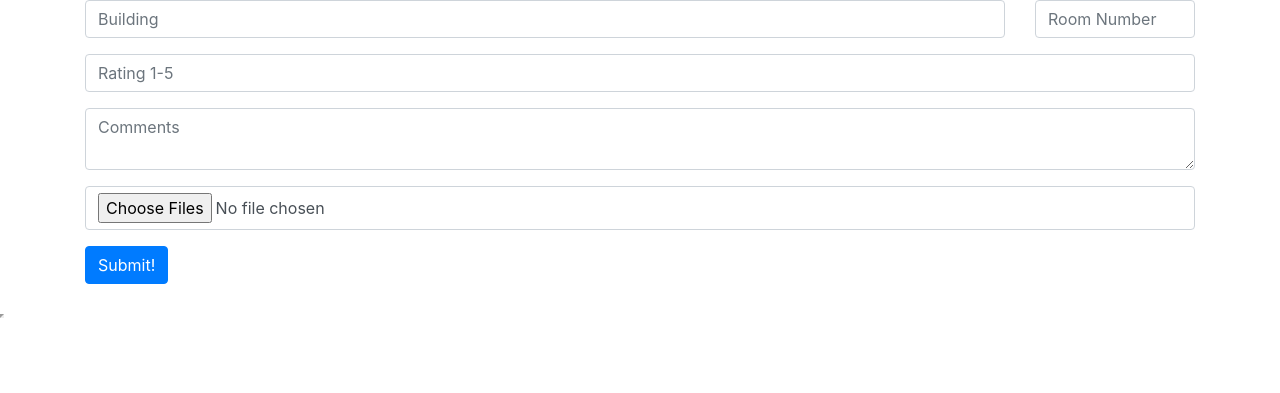
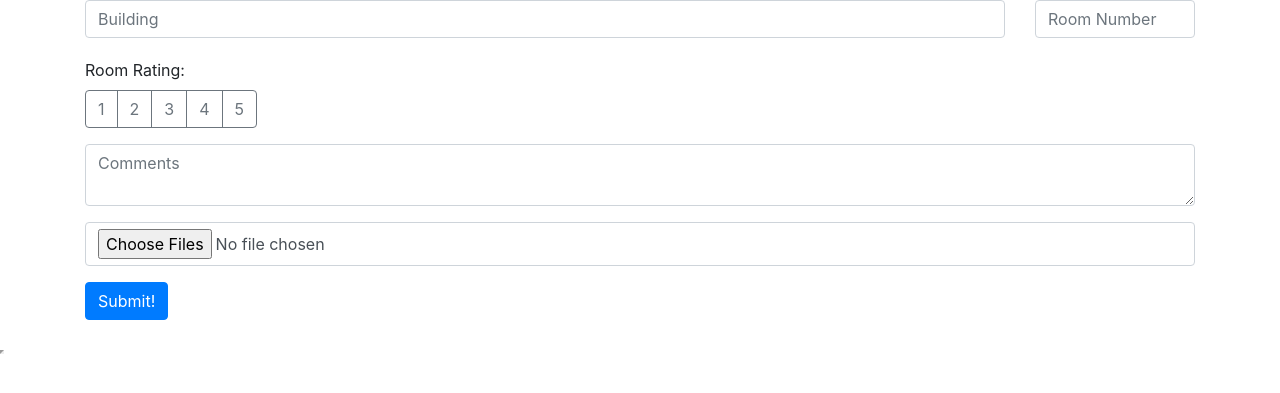
Before and after one commit to coolfan/ward, a Flask app: page /reviews_page in a window 1280 px wide. Shown: the part 76-469 px from the top of the page. Run offline with Flask 2, Linux system fonts and the light colour scheme; parts of the project's set-up code (start-up, migrations or seed data) failed here and were passed over; some libraries are stand-ins or nearby versions.

Commit message:
made the ratings use radio buttons on reviews_page.html

```diff
--- a/rooms/static/reviews_page.js
+++ b/rooms/static/reviews_page.js
@@ -5,10 +5,20 @@ $(document).ready(function() {
 		$.get("/query", {building: $("#building").val(), roomnum: $("#roomnum").val()}, function(data) {
 			if (data.length > 0) {
 				$("#roomid").val(data[0].id)
+
+				var rating = $("input[name=ratings-choice]:checked")
+				if (rating.length > 0) {
+					$("#rating").val(rating.attr("id").slice(3))
+				} else {
+					alert("Please select a rating.")
+				}
+
 				$("#review").submit()
 				$("#review")[0].reset()
+				$("input[name=ratings-choice]:checked").removeAttr("checked")
+				$("label").removeClass("active")
 			} else {
-				alert("Room does not exist!")
+				alert("Please enter a valid room.")
 			}
 		})
 	})
--- a/rooms/templates/reviews_page/reviews_page.html
+++ b/rooms/templates/reviews_page/reviews_page.html
@@ -22,11 +22,38 @@
 		  </div>
 		</div>
 		<input type="hidden" name="roomid" id="roomid" />
+
+
 		<div class="form-group row">
 		  <div class="col col-sm-12">
-			<input class="form-control" type="number" name="rating" id="rating" placeholder="Rating 1-5" />
+			<label class="form-text" for="rc-buttons">
+			  Room Rating:
+			</label>
+			<div name="rc-buttons" class="btn-group btn-group-toggle" data-toggle="buttons">
+			  <label class="btn btn-outline-secondary">
+				<input type="radio" name="ratings-choice" id="rc-1" autocomplete="off"> 1
+			  </label>
+			  <label class="btn btn-outline-secondary">
+				<input type="radio" name="ratings-choice" id="rc-2" autocomplete="off"> 2
+			  </label>
+			  <label class="btn btn-outline-secondary">
+				<input type="radio" name="ratings-choice" id="rc-3" autocomplete="off"> 3
+			  </label>
+			  <label class="btn btn-outline-secondary">
+				<input type="radio" name="ratings-choice" id="rc-4" autocomplete="off"> 4
+			  </label>
+			  <label class="btn btn-outline-secondary">
+				<input type="radio" name="ratings-choice" id="rc-5" autocomplete="off"> 5
+			  </label>
+			</div>
 		  </div>
 		</div>
+
+		<!--<div class="form-group row">
+		  <div class="col col-sm-12">-->
+			<input class="form-control" type="hidden" name="rating" id="rating" placeholder="Rating 1-5" />
+		  <!--</div>
+		</div>-->
 		<div class="form-group row">
 		  <div class="col col-sm-12">
 			<textarea class="form-control" name="text" id="text" placeholder="Comments"></textarea>
```
Also changed, not shown: rooms/rooms.sqlite.
